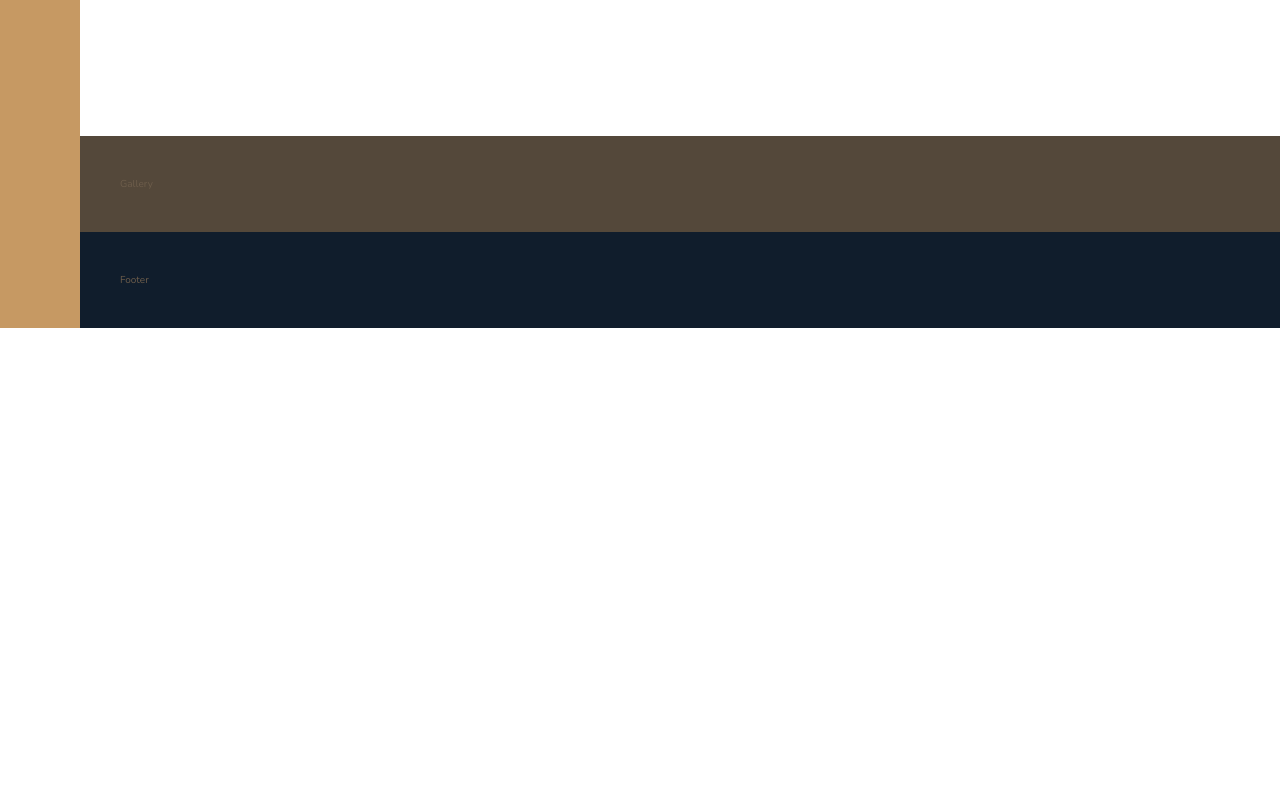
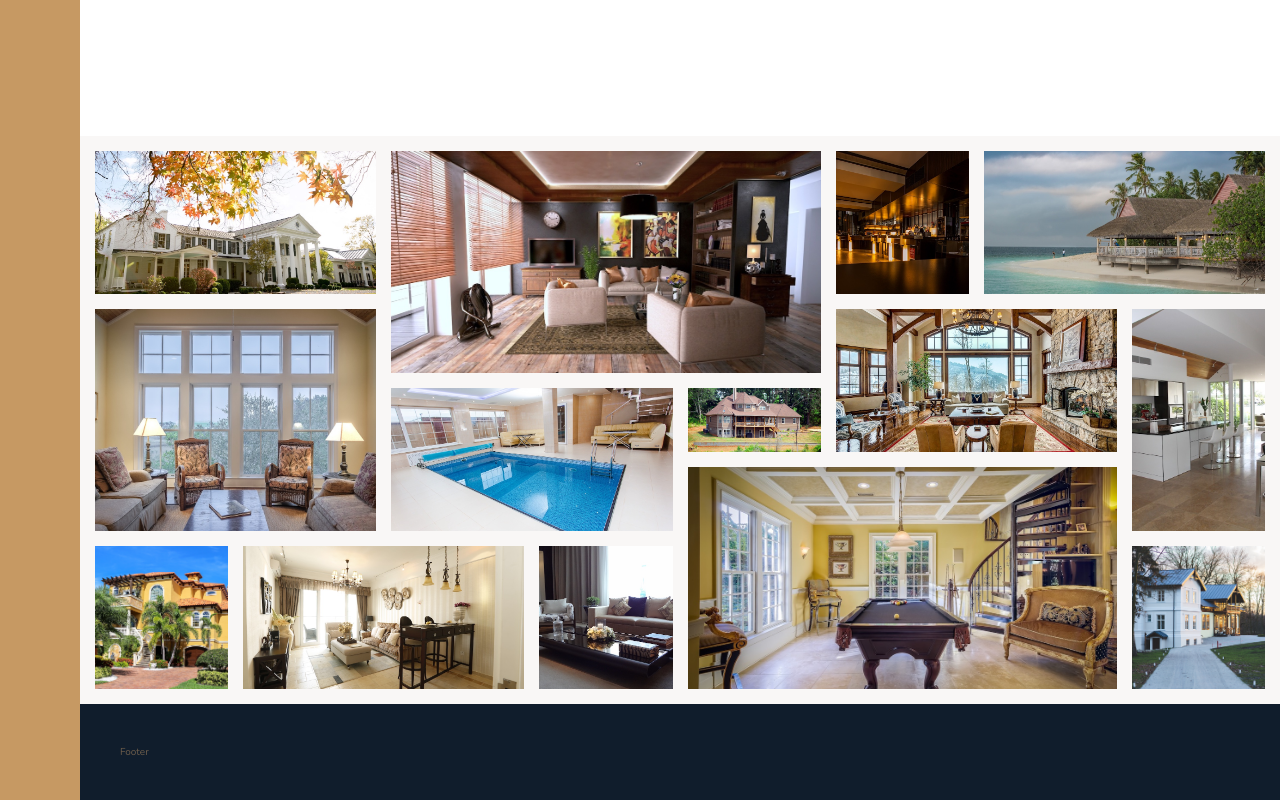
Before and after one commit to Sol-Ahn/udemy-advanced-css, a website: page Nexter/starter/index.html in a window 1280 px wide. Shown: the part 3115-3915 px from the top of the page. Before the commit the page ends 3443 px from the top, so only its background shows below. Drawn offline with nearby package versions, Linux system fonts and the light colour scheme.

Commit message:
Add: gallery section

```diff
--- a/Nexter/starter/index.html
+++ b/Nexter/starter/index.html
@@ -301,7 +301,68 @@
 			</div>
 		</section>
 		<section class="gallery">
-			Gallery
+			<figure class="gallery__item gallery__item--1">
+				<img src="img/gal-1.jpeg" alt="Gallery image 1" class="gallery__img" />
+			</figure>
+			<figure class="gallery__item gallery__item--2">
+				<img src="img/gal-2.jpeg" alt="Gallery image 2" class="gallery__img" />
+			</figure>
+			<figure class="gallery__item gallery__item--3">
+				<img src="img/gal-3.jpeg" alt="Gallery image 3" class="gallery__img" />
+			</figure>
+			<figure class="gallery__item gallery__item--4">
+				<img src="img/gal-4.jpeg" alt="Gallery image 4" class="gallery__img" />
+			</figure>
+			<figure class="gallery__item gallery__item--5">
+				<img src="img/gal-5.jpeg" alt="Gallery image 5" class="gallery__img" />
+			</figure>
+			<figure class="gallery__item gallery__item--6">
+				<img src="img/gal-6.jpeg" alt="Gallery image 6" class="gallery__img" />
+			</figure>
+			<figure class="gallery__item gallery__item--7">
+				<img src="img/gal-7.jpeg" alt="Gallery image 7" class="gallery__img" />
+			</figure>
+			<figure class="gallery__item gallery__item--8">
+				<img src="img/gal-8.jpeg" alt="Gallery image 8" class="gallery__img" />
+			</figure>
+			<figure class="gallery__item gallery__item--9">
+				<img src="img/gal-9.jpeg" alt="Gallery image 9" class="gallery__img" />
+			</figure>
+			<figure class="gallery__item gallery__item--10">
+				<img
+					src="img/gal-10.jpeg"
+					alt="Gallery image 10"
+					class="gallery__img"
+				/>
+			</figure>
+			<figure class="gallery__item gallery__item--11">
+				<img
+					src="img/gal-11.jpeg"
+					alt="Gallery image 11"
+					class="gallery__img"
+				/>
+			</figure>
+			<figure class="gallery__item gallery__item--12">
+				<img
+					src="img/gal-12.jpeg"
+					alt="Gallery image 12"
+					class="gallery__img"
+				/>
+			</figure>
+			<figure class="gallery__item gallery__item--13">
+				<img
+					src="img/gal-13.jpeg"
+					alt="Gallery image 13"
+					class="gallery__img"
+				/>
+			</figure>
+			<figure class="gallery__item gallery__item--14">
+				<img
+					src="img/gal-14.jpeg"
+					alt="Gallery image 14"
+					class="gallery__img"
+				/>
+			</figure>
 		</section>
 		<footer class="footer">
 			Footer
--- a/Nexter/starter/sass/_gallery.scss
+++ b/Nexter/starter/sass/_gallery.scss
@@ -1,4 +1,76 @@
 .gallery {
-	background-color: $color-grey-dark-1;
+	background-color: $color-grey-light-1;
 	grid-column: full-start / full-end;
+
+	display: grid;
+	grid-template-columns: repeat(8, 1fr);
+	grid-template-rows: repeat(7, 5vw);
+	grid-gap: 1.5rem;
+	padding: 1.5rem;
+
+	&__item {
+		&--1 {
+			grid-row: 1 / span 2;
+			grid-column: 1 / span 2;
+		}
+		&--2 {
+			grid-row: 1 / span 3;
+			grid-column: 3 / span 3;
+		}
+		&--3 {
+			grid-row: 1 / span 2;
+			grid-column: 6 / 7;
+		}
+		&--4 {
+			grid-row: 1 / span 2;
+			grid-column: 7 / span 2;
+		}
+		&--5 {
+			grid-row: 3 / span 3;
+			grid-column: 1 / span 2;
+		}
+		&--6 {
+			grid-row: 4 / span 2;
+			grid-column: 3 / span 2;
+		}
+		&--7 {
+			grid-row: 4 / 5;
+			grid-column: 5 / 6;
+		}
+		&--8 {
+			grid-row: 3 / span 2;
+			grid-column: 6 / span 2;
+		}
+		&--9 {
+			grid-row: 3 / span 3;
+			grid-column: 8 / 9;
+		}
+		&--10 {
+			grid-row: 6 / span 2;
+			grid-column: 1 / 2;
+		}
+		&--11 {
+			grid-row: 6 / span 2;
+			grid-column: 2 / span 2;
+		}
+		&--12 {
+			grid-row: 6 / span 2;
+			grid-column: 4 / 5;
+		}
+		&--13 {
+			grid-row: 5 / span 3;
+			grid-column: 5 / span 3;
+		}
+		&--14 {
+			grid-row: 6 / span 2;
+			grid-column: 8 / 9;
+		}
+	}
+
+	&__img {
+		width: 100%;
+		height: 100%;
+		object-fit: cover;
+		display: block;
+	}
 }
```
Also changed, not shown: Nexter/starter/css/style.css.
